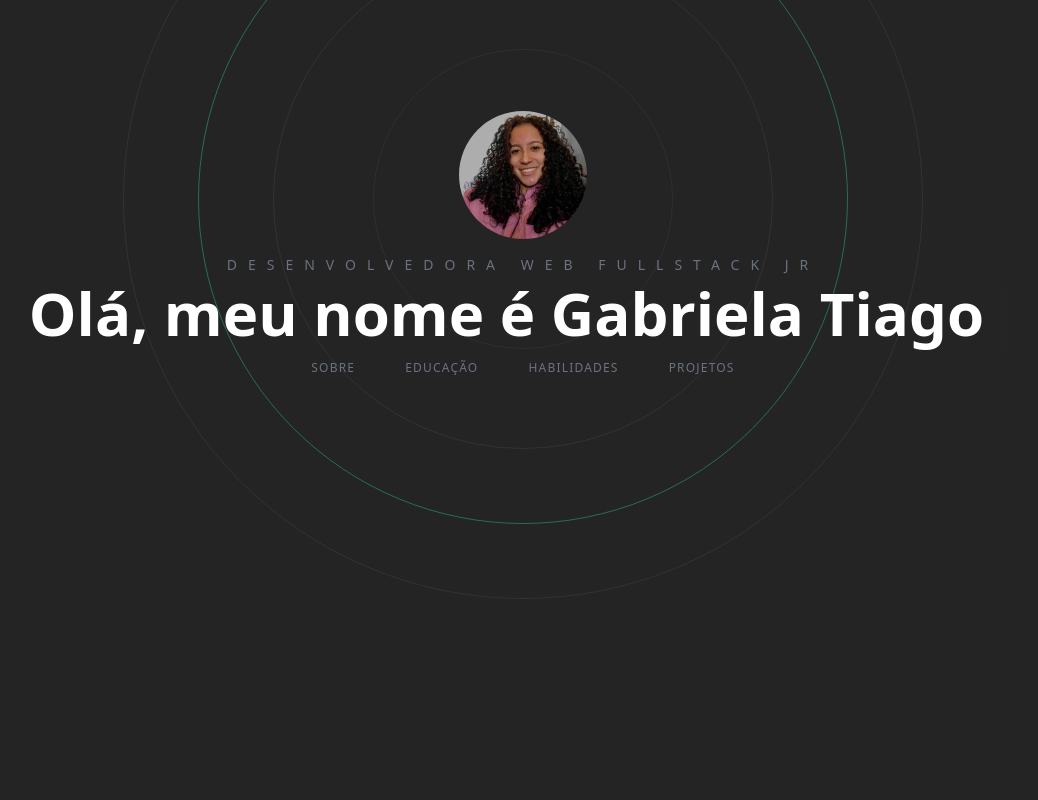
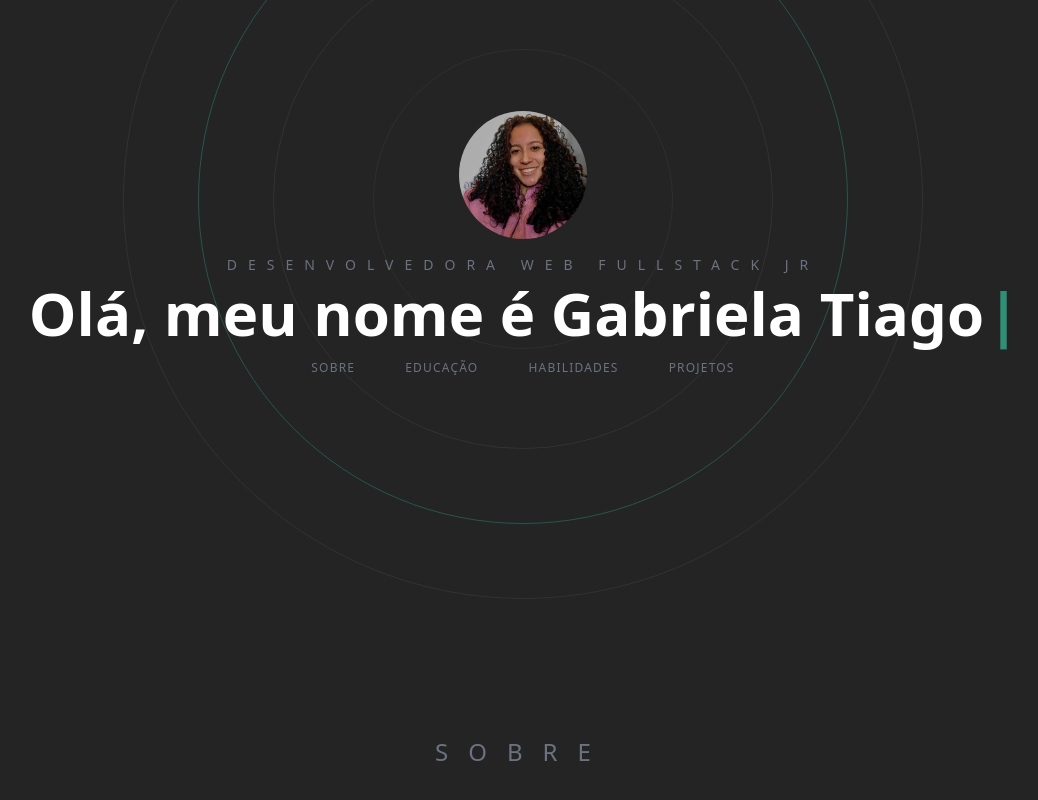
Before and after one commit to GabrielaTiago/Portfolio, a Next.js app: page / in a window 1280 px wide. Shown: the part 250-1050 px from the top of the page, without its empty margins (117-1155 px from the left). Before the commit the page ends 890 px from the top, so only its background shows below. Built offline with nearby package versions, Linux system fonts and the light colour scheme.

Commit message:
:sparkles: feat: Creates the 'About' component

```diff
--- a/src/app/page.tsx
+++ b/src/app/page.tsx
@@ -1,12 +1,15 @@
 "use client";
-import { Header, Hero } from "@/components";
+import { About, Header, Hero } from "@/components";
 
 export default function Home() {
   return (
     <>
       <Header />
-      <section id="hero" className="snap-center">
+      <section id="hero" className="snap-start">
         <Hero />
+      </section>
+      <section id="about" className="snap-center">
+        <About />
       </section>
     </>
   );
--- /dev/null
+++ b/src/components/About.tsx
@@ -0,0 +1,9 @@
+export function About() {
+  return (
+    <div className="relative h-screen px-10 mx-auto flex flex-col items-center justify-evenly text-center md:text-left md:flex-row">
+      <h3 className="absolute top-24 uppercase tracking-[20px] text-gray-500 text-2xl">
+        Sobre
+      </h3>
+    </div>
+  );
+}
--- a/src/components/index.ts
+++ b/src/components/index.ts
@@ -1,3 +1,4 @@
+export * from "./About";
 export * from "./BackgroundCircles";
 export * from "./Header";
 export * from "./Hero";
```
